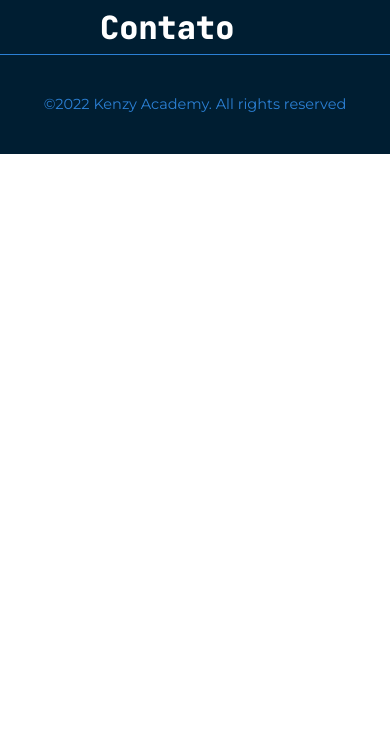
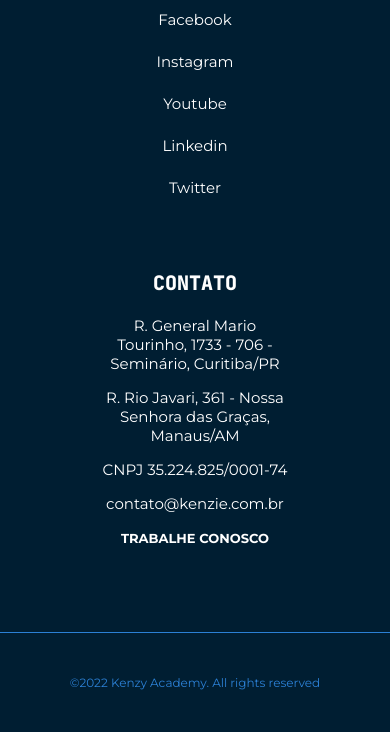
Before and after one commit to Alfredo-Fontinele/Clone_Kenzie_Academy, a plain HTML site: page index.html in a window 390 px wide. Shown: the part 6220-6952 px from the top of the page. Before the commit the page ends 6374 px from the top, so only its background shows below. Drawn offline with Linux system fonts and the light colour scheme.

Commit message:
update 15

```diff
--- a/assets/CSS/style.css
+++ b/assets/CSS/style.css
@@ -1,4 +1,4 @@
-@import url('https://fonts.googleapis.com/css2?family=JetBrains+Mono:wght@800&family=Montserrat:wght@100;300;400;700&display=swap');
+@import url('https://fonts.googleapis.com/css2?family=JetBrains+Mono:wght@300;800&family=Montserrat:wght@100;300;400;700&display=swap');
 
 *,
 *::before,
@@ -30,7 +30,7 @@ h1, h2, h3, h4, h5, h6 {
     justify-content: space-between;
     align-items: center;
     background-color: #FFF;
-    padding: 0px 0px 0px 30px;  /* superior, direito, inferior e esquerdo */
+    padding: 0px 0px 0px 30px;
 }
 
 .header .header--left {
@@ -238,12 +238,6 @@ section {
     color: white;
 }
 
-/* .section_modulos .modulos_kenzie:hover {
-    background-color: blue;
-    transform: scale(1.03);
-    color: white;
-} */
-
 .section_modulos .modulos_kenzie h1 {
     font-size: 16px;
     margin-right: 10px;
@@ -265,12 +259,6 @@ section {
     color: white;
 }
 
-/* .modulo h1 {
-    font-size: 18px;
-    margin-top: 10px;
-    text-align: center;
-} */
-
 .modulo h2 {
     margin-top: 30px;
     margin-bottom: 20px;
@@ -291,6 +279,9 @@ section {
 }
 
 footer {
+    display: flex;
+    flex-direction: column;
+    justify-content: center;
     margin-top: 100px;
 }
 
@@ -300,41 +291,82 @@ footer {
 }
 
 .footer_top {
-
     width: 100%;
-    height: 360px;
     background-color: #001e32;
     display: flex;
     justify-content: space-between;
     flex-wrap: wrap;
-    align-items: center;
-    padding: 0px 100px;
+    padding: 70px 100px;
 }
 
-.footer--top img {
+.footer_top h1 {
+    text-transform: uppercase;
+    font-size: 20px;
+    margin-bottom: 20px;
+}
+
+.footer--left,
+.footer--center,
+.footer--right {
+    width: 320px;
+}
+
+.footer--right #trabalhe_conosco {
+    font-weight: bold;
+    font-size: 13px;
+}
+
+.footer--left {
+    margin-right: 70px;
+}
+
+.footer--left img {
     width: 200px;
     height: 200px;
 }
 
+.footer--center ul,
+.footer--right ul {
+    display: flex;
+    flex-direction: column;
+    justify-content: flex-start;
+    align-items: flex-start;
+}
+
+.footer--center li {
+    list-style-type: none;
+    margin-bottom: 23px;
+    font-size: 15px;
+}
+
+.footer--right li {
+    list-style-type: none;
+    margin-bottom: 15px;
+    font-size: 15px;
+}
+
+.footer--center a,
+.footer--right a {
+    text-decoration: none;
+    color: white;
+}
+
 .footer_bottom {
+    display: flex;
+    justify-content: center;
+    align-items: center;
     text-align: center;
     height: 100px;
     background-color: #001e32;
-    margin: 0;
-    box-sizing: border-box;
-    list-style-type: none;
-    text-decoration: none;
     border: none;
     color: #2b80d5;
     border-top: 1px solid #2b80d5;
-    padding: 2rem 1rem;
-    justify-content: center;
-    font-size: 14.5px;
-    display: flex;
-    align-items: center;
 }
 
-
+.footer_bottom p {
+    font-size: 14.5px;
+    text-align: center;
+}
 
 @media only screen and (max-width: 1110px) {
 
@@ -391,6 +423,51 @@ footer {
     .modulo li {
         font-size: 13px;
     }
+}
+
+@media only screen and (max-width: 909px) {
+
+    footer {
+        display: flex;
+        flex-direction: column;
+        justify-content: center;
+    }
+
+    .footer_top {
+        display: flex;
+        justify-content: center;
+        align-items: center;
+    }
+
+    .footer_top h1 {
+        margin-top: 50px;
+    }
+
+    .footer--left {
+        display: flex;
+        justify-content: center;
+        align-items: center;
+        margin-right: 0px;
+    }
+
+    .footer--center h1,
+    .footer--right h1 {
+        text-align: center;
+    }
+
+    .footer--center ul,
+    .footer--right ul {
+        display: flex;
+        justify-content: center;
+        align-items: center;
+        text-align: center;
+    }
+
+    .footer_bottom p {
+        font-size: 12px;
+        text-align: center;
+    }
+
 }
 
 @media only screen and (max-width: 600px) {
@@ -493,6 +570,11 @@ footer {
         width: 300px;
     }
 
+    .footer--left img {
+        width: 150px;
+        height: 150px;
+    }
+
 }
 
 @media only screen and (max-width: 320px) {
@@ -506,12 +588,15 @@ footer {
         font-size: 10px;
     }
 
-}
-
-/* @media only screen and (max-width: 280px) {
-
-    .modulo {
-        height: 730px;
+    .footer--left img {
+        width: 120px;
+        height: 120px;
     }
 
-} */
+    .footer--right li {
+        list-style-type: none;
+        margin-bottom: 15px;
+        font-size: 12px;
+    }
+
+}
--- a/index.html
+++ b/index.html
@@ -201,14 +201,28 @@
 
     <footer>
         <div class="footer_top">
-            <div class="footer--top">
+            <div class="footer--left">
                 <img src="https://kenzie.com.br/images/footer-logo.svg" alt="Kenzie Academy Logo">
             </div>
             <div class="footer--center">
                 <h1>Kenzie na Rede</h1>
+                <ul>
+                    <li><a href="">Facebook</a></li>
+                    <li><a href="">Instagram</a></li>
+                    <li><a href="">Youtube</a></li>
+                    <li><a href="">Linkedin</a></li>
+                    <li><a href="">Twitter</a></li>
+                </ul>
             </div>
-            <div class="footer--bottom">
+            <div class="footer--right">
                 <h1>Contato</h1>
+                <ul>
+                    <li><a href="">R. General Mario Tourinho, 1733 - 706 - Seminário, Curitiba/PR</a></li>
+                    <li><a href="">R. Rio Javari, 361 - Nossa Senhora das Graças, Manaus/AM</a></li>
+                    <li><a href="">CNPJ 35.224.825/0001-74</a></li>
+                    <li><a href="">contato@kenzie.com.br</a></li>
+                    <li><a id="trabalhe_conosco" href="">TRABALHE CONOSCO</a></li>
+                </ul>
             </div>
         </div>
         <div class="footer_bottom">
```
